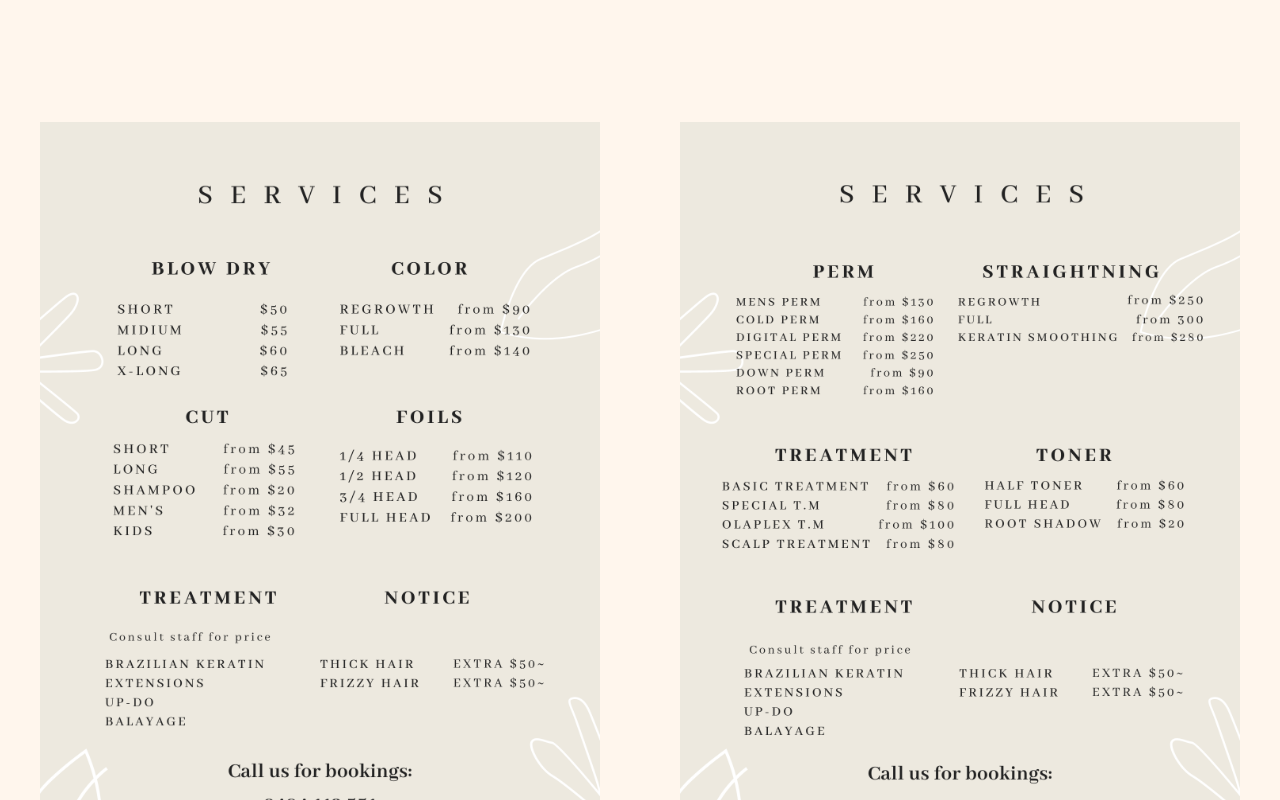
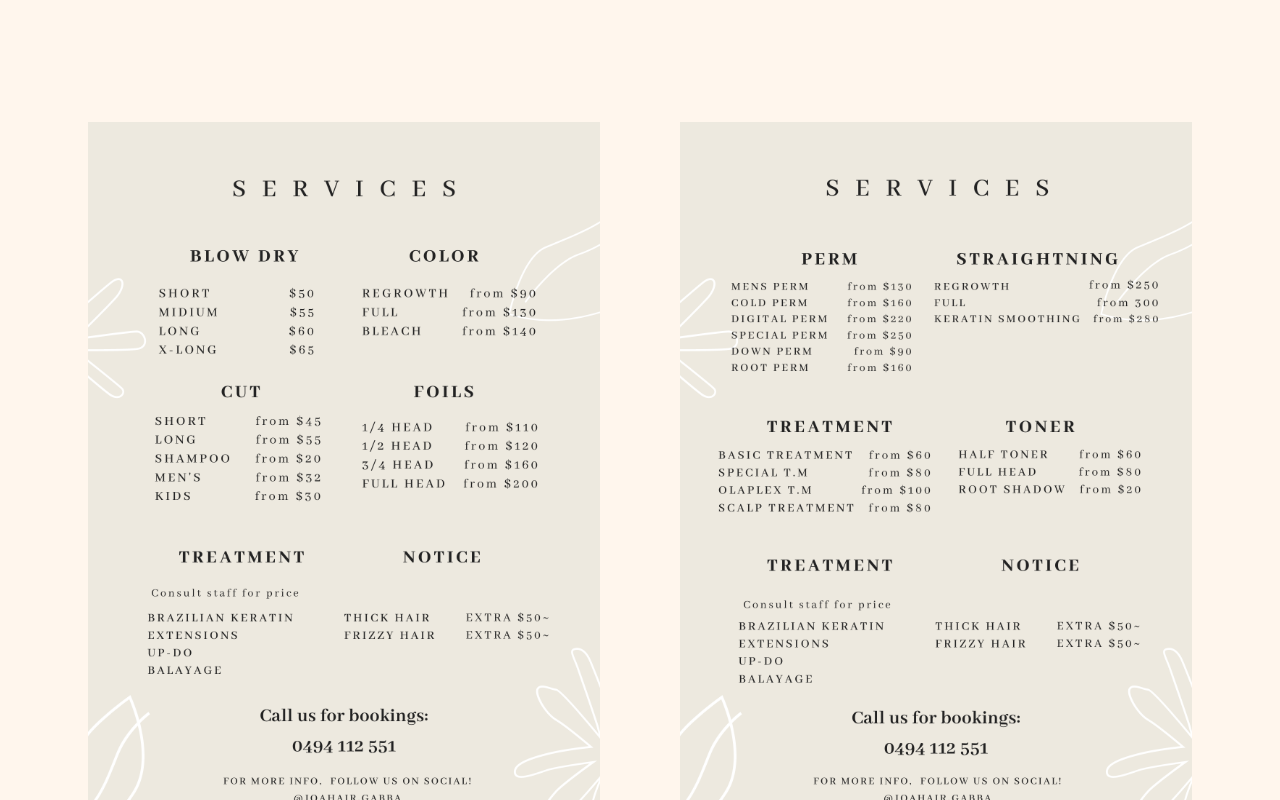
Before and after one commit to dongbin420/joa-hair, a React app: page /services in a window 1280 px wide. Shown: the part 520-1320 px from the top of the page. Built offline with nearby package versions, Linux system fonts and the light colour scheme.

Commit message:
refactor: Services 페이지 가격표 크기 수정

```diff
--- a/src/pages/ServicesPage/ServicesPage.styles.ts
+++ b/src/pages/ServicesPage/ServicesPage.styles.ts
@@ -24,10 +24,10 @@ export const ServicesPicWrapper = styled.div`
 
 export const ImgWrapperCustomCss = {
   wrapper: css`
-    flex-basis: calc(50% - ${({ theme }) => theme.spacing.spacing11} / 2);
+    flex-basis: calc(46% - ${({ theme }) => theme.spacing.spacing11} / 2);
 
     @media (max-width: ${({ theme }) => theme.breakpoints.xl}) {
-      flex-basis: 80%;
+      flex-basis: 70%;
     }
 
     @media (max-width: ${({ theme }) => theme.breakpoints.md}) {
```
